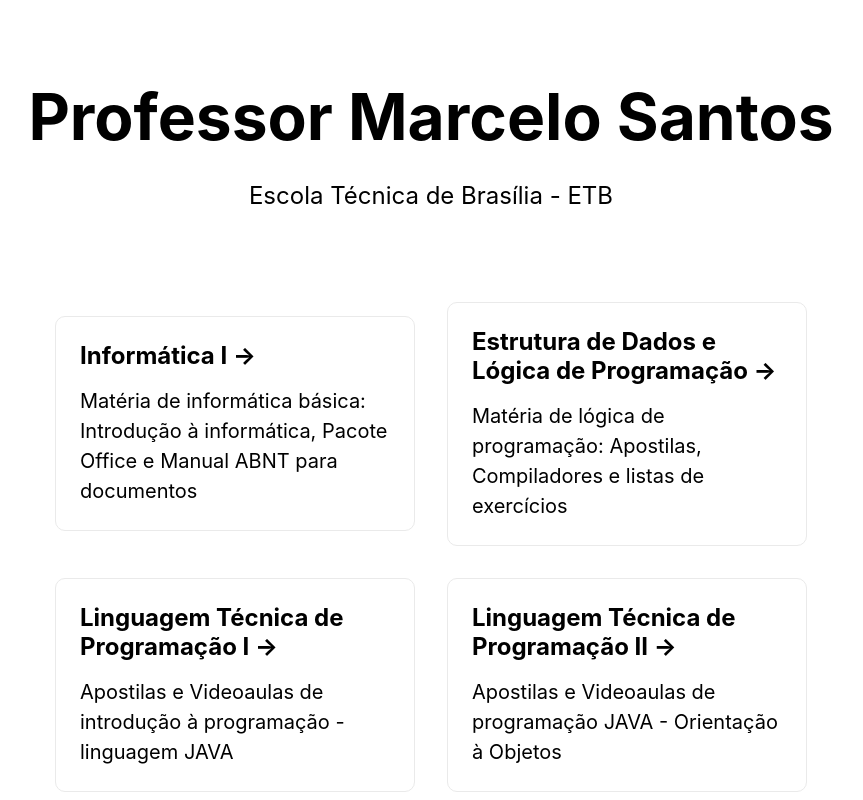
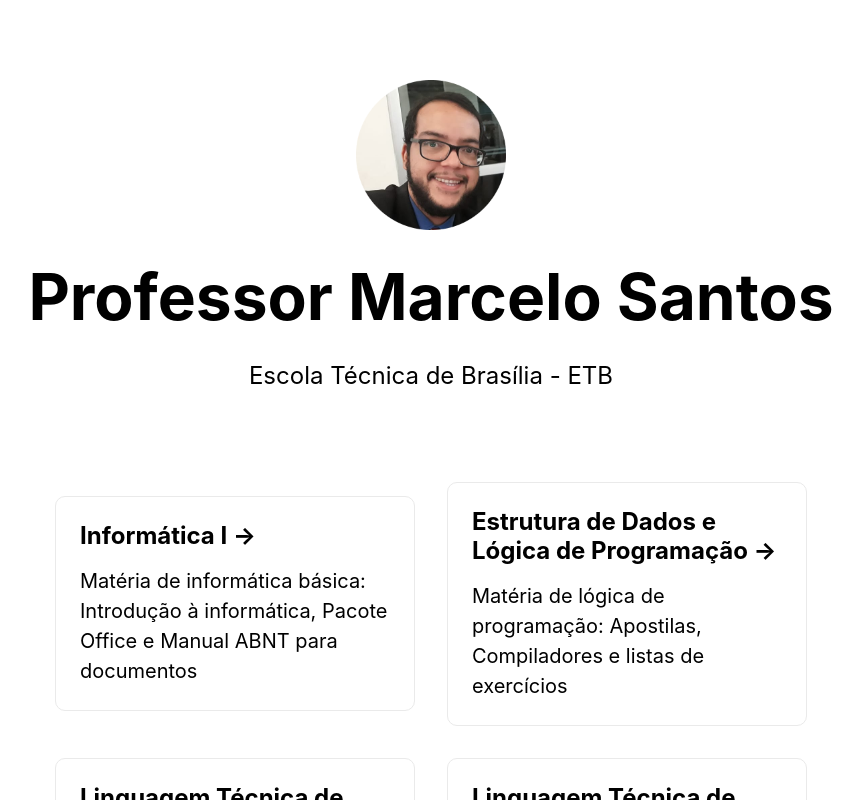
Before and after one commit to marcelllo/blog-etb, a Next.js app: page / in a window 1280 px wide. Shown: the top 800 px of the page, without its empty margins (209-1072 px from the left). Built offline with nearby package versions, Linux system fonts and the light colour scheme.

Commit message:
Inclusão da foto e ajuste no rodapé

```diff
--- a/pages/index.js
+++ b/pages/index.js
@@ -10,7 +10,10 @@ export default function Home() {
       </Head>
 
       <main>
-        <h1 className="title">Professor Marcelo Santos</h1>
+        <h1 className="title">
+          <img src="/foto.png" alt="Vercel Logo" className="logo" />
+          Professor Marcelo Santos
+        </h1>
 
         <p className="description">Escola Técnica de Brasília - ETB</p>
 
@@ -76,8 +79,6 @@ export default function Home() {
           target="_blank"
           rel="noopener noreferrer"
         >
-          Powered by{" "}
-          <img src="/vercel.svg" alt="Vercel Logo" className="logo" />
           Marcelo Santos &copy; 2020
         </a>
       </footer>
--- a/styles/global.css
+++ b/styles/global.css
@@ -1,3 +1,17 @@
 .card.link {
     cursor: pointer;
 }
+
+.title {
+    position: relative;
+}
+
+.title img {
+    left: 50%;
+    width: 150px;
+    height: 150px !important;
+    display: block;
+    position: relative;
+    transform: translateX(-50%);
+    margin-bottom: 30px;
+}
```
Also changed, not shown: public/foto.png (added), public/vercel.svg (deleted).
